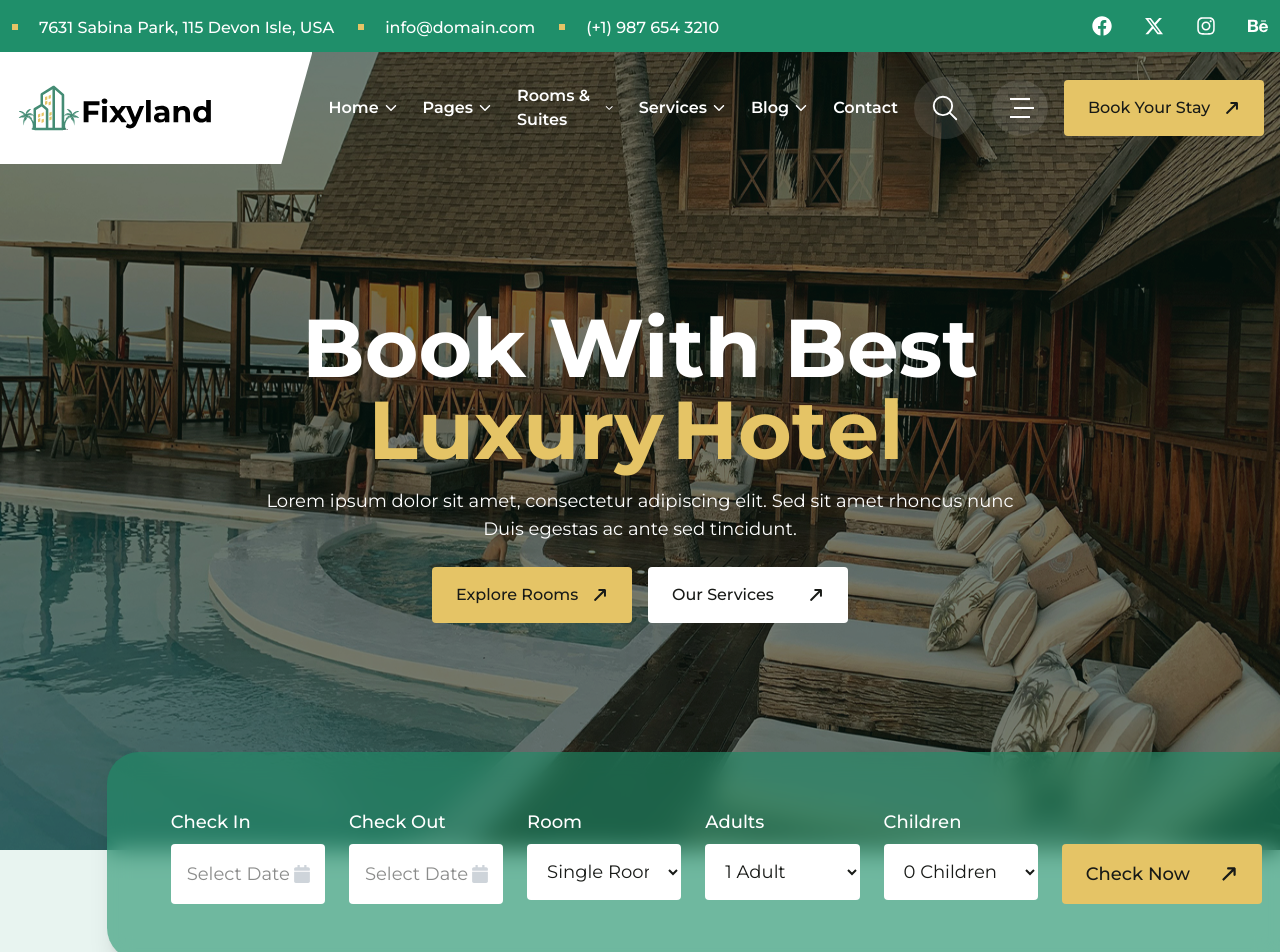
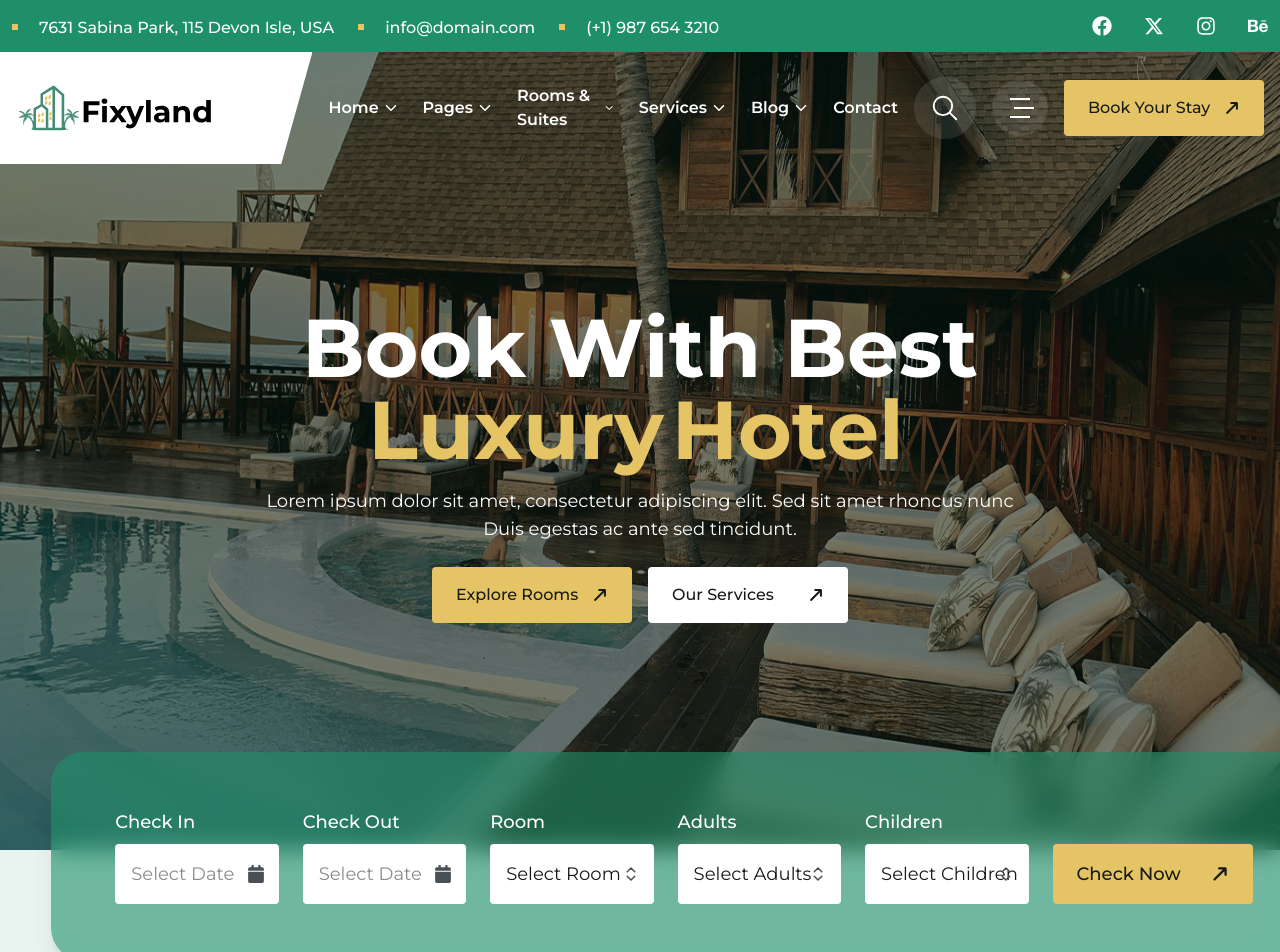
Before and after one commit to EsmailKhaleel/fixyland, a React (Vite) app: page / in a window 1280 px wide. Shown: the top 952 px of the page. Built offline with nearby package versions, Linux system fonts and the light colour scheme.

Commit message:
refactor the BookingForm

```diff
--- a/src/components/Navbar/Navbar.jsx
+++ b/src/components/Navbar/Navbar.jsx
@@ -28,7 +28,7 @@
           animate={{ y: 0 }}
           exit={{ opacity: 0 }}
           transition={{ duration: 0.5, ease: "easeIn" }}
-          className={`${showSticky ? "fixed top-0" : "absolute"} z-50 w-full`}
+          className={`${showSticky ? "fixed top-0" : "absolute"} z-60 w-full`}
         >
           <div className={`relative z-50 ${showSticky ? "bg-white" : "bg-transparent"} flex justify-between items-center gap-4`}>
             <Logo isSticky={showSticky} />
--- /dev/null
+++ b/src/components/ui/Input.jsx
@@ -0,0 +1,41 @@
+import { useEffect, useRef, useState } from "react"
+
+function Input({ children, type, placeholder, label = "" }) {
+    const [isClicked, setIsClicked] = useState(false);
+    const inputRef = useRef(null);
+
+    useEffect(() => {
+    if (isClicked && inputRef.current?.showPicker) {
+      inputRef.current.showPicker();
+    }
+  }, [isClicked]);
+    return (
+        <div
+        onClick={() => setIsClicked(true)}
+        className="flex flex-col gap-2">
+            {label && <label htmlFor={label} className="font-medium">{label}</label>}
+            <div className="relative">
+                {!isClicked && children}
+                {!isClicked ?
+                <input
+                    id={label}
+                    name={label}
+                    type={type}
+                    placeholder={placeholder}
+                    className="rounded-sm px-3 py-3 md:px-4 md:py-4 bg-white text-black w-full focus:outline-none focus:ring-2 focus:ring-primary active:outline-none active:ring-2 active:ring-primary transition-all duration-300"
+                /> :
+                <input
+                    ref={inputRef}
+                    id={label}
+                    name={label}
+                    type="date"
+                    onBlur={() => setIsClicked(false)}
+                    className="rounded-sm px-3 py-3 md:px-4 md:py-4 bg-white text-black w-full focus:outline-none focus:ring-2 focus:ring-primary active:outline-none active:ring-2 active:ring-primary transition-all duration-300"
+                />}
+
+            </div>
+        </div>
+    )
+}
+
+export default Input
--- /dev/null
+++ b/src/components/ui/Select.jsx
@@ -0,0 +1,49 @@
+import { useState } from "react";
+import { LuChevronsUpDown } from "react-icons/lu";
+
+function Select({
+    label = "Select",
+    options = ["Option 1", "Option 2", "Option 3"],
+    defaultValue = "Select an option"
+}) {
+    const [isOpen, setIsOpen] = useState(false);
+    const [selectedOption, setSelectedOption] = useState("");
+
+    return (
+        <div className="relative flex flex-col gap-2 cursor-pointer ">
+            {label && <label htmlFor={label} className="font-medium">{label}</label>}
+            <div
+                onClick={() => setIsOpen(!isOpen)}
+                className="relative rounded-sm px-3 py-3 md:px-4 md:py-4 bg-white text-black w-full focus:outline-none focus:ring-2 focus:ring-primary active:outline-none active:ring-2 active:ring-primary transition-all duration-300">
+                <div
+                    className="flex items-center justify-between text-nowrap"
+                >
+                    {selectedOption || defaultValue}
+                </div>
+                <div className="absolute inset-y-0 end-0 flex items-center pe-3.5 pointer-events-none">
+                    <LuChevronsUpDown className="text-gray-700" />
+                </div>
+            </div>
+            {isOpen && (
+                <div className="absolute top-full mt-2 w-full rounded-sm bg-white shadow-lg z-[200]">
+                    <ul className="max-h-64 overflow-auto text-black rounded-sm">
+                        {options.map((option, index) => (
+                            <li
+                                key={index}
+                                onClick={() => {
+                                    setSelectedOption(option);
+                                    setIsOpen(false);
+                                }}
+                                className="px-4 py-2 hover:bg-gray-200 cursor-pointer m-1 rounded-sm"
+                            >
+                                {option}
+                            </li>
+                        ))}
+                    </ul>
+                </div>
+            )}
+        </div>
+    )
+}
+
+export default Select
--- a/src/sections/AboutSection.jsx
+++ b/src/sections/AboutSection.jsx
@@ -43,8 +43,8 @@
           {/* Star + circular text */}
           <div className="absolute top-[50%] translate-y-[-50%] -right-8 sm:-right-16 w-28 h-28 sm:w-32 sm:h-32 rounded-full flex justify-center items-center shadow-lg">
             <div className="relative w-full h-full flex justify-center items-center bg-white rounded-full p-4">
-              <div className="bg-primary w-1/2 h-1/2 rounded-full flex justify-center items-center relative">
-                <img src={StarIcon} className="fill-[#1f8f6a] w-8 h-8 absolute" />
+              <div className="bg-primary w-1/2 h-1/2 rounded-full flex justify-center items-center relative z-10">
+                <img src={StarIcon} className="w-8 h-8 transform transition-transform duration-500 ease-in-out rotate-0 cursor-pointer hover:rotate-180" />
 
               </div>
               <motion.img
--- a/src/sections/BookingForm.jsx
+++ b/src/sections/BookingForm.jsx
@@ -1,5 +1,7 @@
 import { FaCalendar } from "react-icons/fa"
 import MainButton from "../components/ui/MainButton"
+import Input from "../components/ui/Input";
+import Select from "../components/ui/Select";
 
 function BookingForm() {
   const handleSubmit = (e) => {
@@ -8,84 +10,45 @@
   };
 
   return (
-    <div className="relative flex justify-center sm:justify-end items-center bg-primary/10">
-      <div className="relative w-full max-w-[95%] lg:max-w-11/12 mt-[650px] md:mt-[700px] bg-primary/60 backdrop-blur-md py-8 md:py-10 lg:py-14 text-base md:text-lg shadow-xl text-white rounded-lg sm:rounded-tr-none sm:rounded-br-none sm:rounded-bl-2xl sm:rounded-tl-2xl">
-        <form onSubmit={handleSubmit} className="grid grid-cols-1 sm:grid-cols-2 lg:grid-cols-3 xl:grid-cols-6 gap-4 md:gap-6 px-4 md:px-8 lg:px-16">
-          <div className="flex flex-col gap-2">
-            <label htmlFor="CheckIn" className="font-medium">Check In</label>
-            <div className="relative">
-              <div className="absolute inset-y-0 end-0 flex items-center pe-3.5 pointer-events-none">
-                <FaCalendar className="text-gray-400"/>
-              </div>
-              <input
-                datepicker="true"
-                id="CheckIn"
-                name="CheckIn"
-                type="text"
-                placeholder="Select Date"
-                className="rounded-sm px-3 py-3 md:px-4 md:py-4 bg-white text-black w-full focus:outline-none focus:ring-2 focus:ring-primary active:outline-none active:ring-2 active:ring-primary transition-all duration-300"
-              />
+    <div className="relative flex justify-center sm:justify-end items-center bg-primary/10 z-50">
+      <div className="relative w-full max-w-[96%] mt-[650px] md:mt-[700px] bg-primary/60 backdrop-blur-md py-8 md:py-10 lg:py-14 text-base md:text-lg shadow-xl text-white rounded-lg sm:rounded-tr-none sm:rounded-br-none sm:rounded-bl-2xl sm:rounded-tl-2xl">
+        <form onSubmit={handleSubmit} className="grid grid-cols-1 sm:grid-cols-2 lg:grid-cols-3 xl:grid-cols-6 gap-6 md:gap-6 px-4 md:px-8 lg:px-16">
+          <Input
+            label="Check In"
+            type="text"
+            placeholder="Select Date"
+          >
+            <div className="absolute inset-y-0 end-0 flex items-center pe-3.5 pointer-events-none">
+              <FaCalendar className="text-gray-700" />
             </div>
-          </div>
+          </Input>
+          <Input
+            label="Check Out"
+            type="text"
+            placeholder="Select Date"
+          >
+            <div className="absolute inset-y-0 end-0 flex items-center pe-3.5 pointer-events-none">
+              <FaCalendar className="text-gray-700" />
+            </div>
+          </Input>
 
-          <div className="flex flex-col gap-2">
-            <label htmlFor="CheckOut" className="font-medium">Check Out</label>
-            <div className="relative">
-              <div className="absolute inset-y-0 end-0 flex items-center pe-3.5 pointer-events-none">
-                <FaCalendar className="text-gray-400"/>
-              </div>
-              <input
-                datepicker="true"
-                id="CheckOut"
-                name="CheckOut"
-                type="text"
-                placeholder="Select Date"
-                className="rounded-sm px-3 py-3 md:px-4 md:py-4 bg-white text-black w-full focus:outline-none focus:ring-2 focus:ring-primary active:outline-none active:ring-2 active:ring-primary transition-all duration-300"
-              />
-            </div>
-          </div>
+          <Select
+            label="Room"
+            options={["Single Room", "Double Room", "Suite Room"]}
+            defaultValue="Select Room"
+          />
 
-          <div className="flex flex-col gap-2">
-            <label htmlFor="Room" className="font-medium">Room</label>
-            <select
-              id="Room"
-              name="Room"
-              className="rounded-sm px-3 py-3 md:px-4 md:py-4 bg-white text-black w-full focus:outline-none focus:ring-2 focus:ring-primary active:outline-none active:ring-2 active:ring-primary transition-all duration-300"
-            >
-              <option value="single">Single Room</option>
-              <option value="double">Double Room</option>
-              <option value="suite">Suite Room</option>
-            </select>
-          </div>
+          <Select
+            label="Adults"
+            options={["1 Adult", "2 Adults", "3 Adults", "4 Adults"]}
+            defaultValue="Select Adults"
+          />
 
-          <div className="flex flex-col gap-2">
-            <label htmlFor="Adults" className="font-medium">Adults</label>
-            <select
-              id="Adults"
-              name="Adults"
-              className="rounded-sm px-3 py-3 md:px-4 md:py-4 bg-white text-black w-full focus:outline-none focus:ring-2 focus:ring-primary active:outline-none active:ring-2 active:ring-primary transition-all duration-300"
-            >
-              <option value="1">1 Adult</option>
-              <option value="2">2 Adults</option>
-              <option value="3">3 Adults</option>
-              <option value="4">4 Adults</option>
-            </select>
-          </div>
-
-          <div className="flex flex-col gap-2">
-            <label htmlFor="Children" className="font-medium">Children</label>
-            <select
-              id="Children"
-              name="Children"
-              className="rounded-sm px-3 py-3 md:px-4 md:py-4 bg-white text-black w-full focus:outline-none focus:ring-2 focus:ring-primary active:outline-none active:ring-2 active:ring-primary transition-all duration-300"
-            >
-              <option value="0">0 Children</option>
-              <option value="1">1 Child</option>
-              <option value="2">2 Children</option>
-              <option value="3">3 Children</option>
-              <option value="4">4 Children</option>
-            </select>
-          </div>
+          <Select
+            label="Children"
+            options={["0 Children", "1 Child", "2 Children", "3 Children", "4 Children"]}
+            defaultValue="Select Children"
+          />
 
           <div className="flex items-end sm:col-span-2 lg:col-span-1">
             <MainButton
--- a/src/sections/HeroSection.jsx
+++ b/src/sections/HeroSection.jsx
@@ -16,7 +16,7 @@
                     style={{ filter: "brightness(0.5)" }}
                 />
             </div>
-            <div className="relative text-center text-white max-w-4xl mt-20 z-10">
+            <div className="relative text-center text-white max-w-4xl mt-20 z-55">
                 <h1 className="text-4xl sm:text-5xl md:text-[82px] font-bold mb-4 flex flex-col items-center">
                     Book With Best <br />
                     <AnimatedText text={text} textColor='secondary' className="text-secondary" />
```
